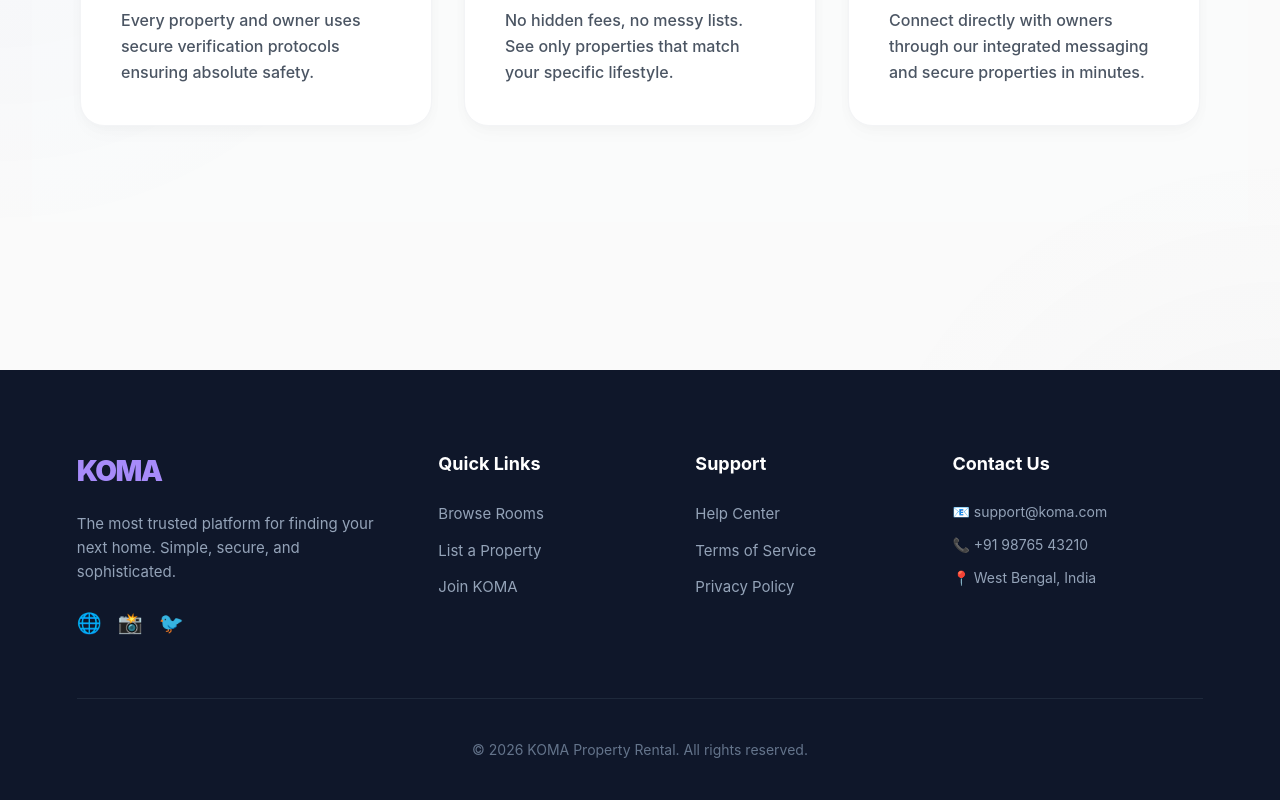
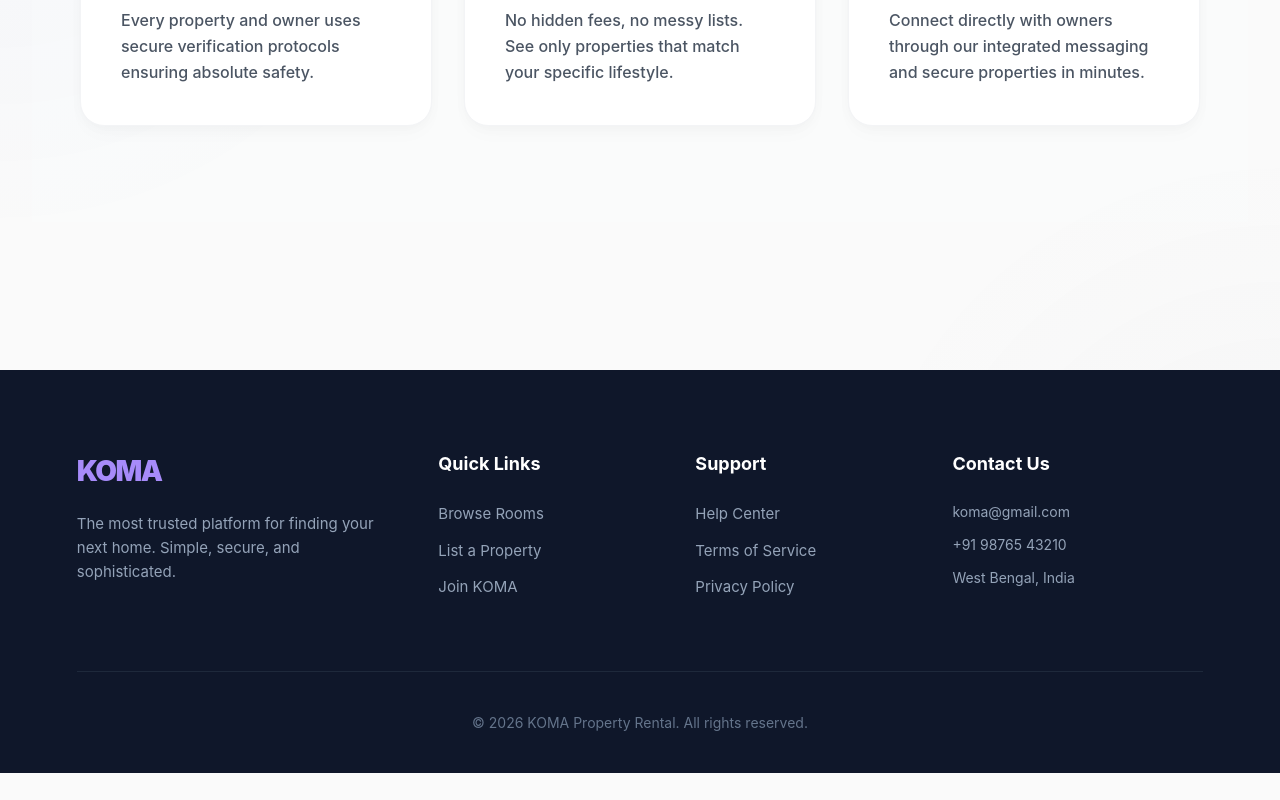
Before and after one commit to Puskar2Sora/KOMA, a React (Create React App) app: page / in a window 1280 px wide. Shown: the part 1007-1807 px from the top of the page. After the commit the page ends 1780 px from the top, so only its background shows below. Built offline with nearby package versions, Linux system fonts and the light colour scheme.

Commit message:
Icon Changes

```diff
--- a/src/components/Footer.js
+++ b/src/components/Footer.js
@@ -13,9 +13,9 @@ function Footer() {
             The most trusted platform for finding your next home. Simple, secure, and sophisticated.
           </p>
           <div className="social-icons">
-            <span className="icon">🌐</span>
-            <span className="icon">📸</span>
-            <span className="icon">🐦</span>
+            <span className="icon"></span>
+            <span className="icon"></span>
+            <span className="icon"></span>
           </div>
         </div>
 
@@ -42,9 +42,9 @@ function Footer() {
         {/* Contact Info */}
         <div className="footer-section">
           <h4 className="footer-heading">Contact Us</h4>
-          <p className="contact-item">📧 support@koma.com</p>
-          <p className="contact-item">📞 +91 98765 43210</p>
-          <p className="contact-item">📍 West Bengal, India</p>
+          <p className="contact-item"> koma@gmail.com</p>
+          <p className="contact-item"> +91 98765 43210</p>
+          <p className="contact-item"> West Bengal, India</p>
         </div>
       </div>
 
--- a/src/pages/Rooms.js
+++ b/src/pages/Rooms.js
@@ -176,13 +176,11 @@ function Rooms() {
         )}
       </section>
 
-      {/* Room Listing Area */}
       <div className="space-y-4">
         <h2 className="text-xl font-bold text-gray-900 px-2 flex items-center gap-2 mb-6 tracking-tight">
           <span className="w-2.5 h-2.5 rounded-full bg-green-500 shadow-[0_0_10px_rgba(34,197,94,0.4)] animate-pulse" />
           Available Properties
         </h2>
-
         <RoomList />
       </div>
     </div>
```
